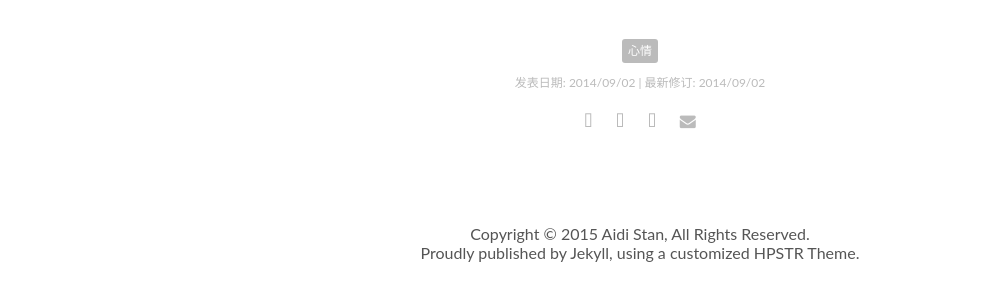
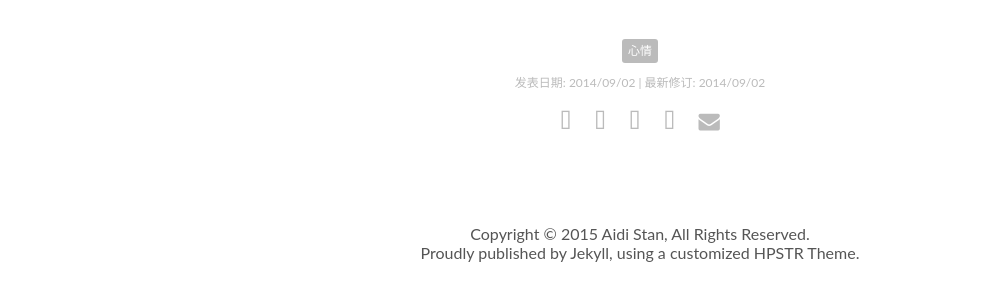
Before and after one commit to alex970448359/site-blog.aiditan.me, a Jekyll site: the page built from _posts/2014-09-02-cest-la-vie.md, in a window 1280 px wide. Shown: the part 249-549 px from the top of the page, without its empty margins (0-998 px from the left). Built offline with Jekyll 4.4.1, drawn with Linux system fonts in a browser that asks for light colours; nearby versions of some CDN libraries; comment, search, counter and statistics services are not loaded.

Commit message:
Update _layouts/post.html

```diff
--- a/_layouts/post.html
+++ b/_layouts/post.html
@@ -18,13 +18,16 @@ layout: default
       <footer class="entry-meta">
         <span class="entry-tags">{% for tag in page.tags %}<a href="{{ site.baseurl }}/tags/#{{ tag }}" title="Pages tagged {{ tag }}" class="tag">{{ tag }}</a>{% unless forloop.last %}{% endunless %}{% endfor %}</span>
         <span>发表日期: <span class="entry-date date published updated"><time datetime="{{ page.date | date_to_xmlschema }}">{{ page.date | date: "%Y/%m/%d" }}</time></span> | 最新修订: <span class="entry-date date modified"><time datetime="{{ page.modified }}">{{ page.modified | date: "%Y/%m/%d" }}</time></span></span>
-        <div class="social-share"><!-- Using JiaThis here -->
+
+        <!-- Using JiaThis here -->
+        <div class="social-share">
           <style type="text/css">ul.socialcount li{cursor:pointer;}</style>
           <ul class="socialcount socialcount-small inline-list">
-            <li><a class="jiathis_button_weixin"><i class="fa fa-weixin"></i></a></li>
-            <li><a class="jiathis_button_renren"><i class="fa fa-renren"></i> </a></li>
-            <li><a class="jiathis_button_tsina"><i class="fa fa-weibo"></i> </a></li>
-            <li><a class="jiathis_button_email"><i class="fa fa-envelope"></i> </a></li>
+            <li><a class="jiathis_button_weixin"><i class="fa fa-weixin fa-lg"></i></a></li>
+            <li><a class="jiathis_button_qzone"><i class="fa fa-qq fa-lg"></i></a></li>
+            <li><a class="jiathis_button_tsina"><i class="fa fa-weibo fa-lg"></i></a></li>
+            <li><a class="jiathis_button_renren"><i class="fa fa-renren fa-lg"></i></a></li>
+            <li><a class="jiathis_button_email"><i class="fa fa-envelope fa-lg"></i></a></li>
           </ul>
           <script type="text/javascript" >
             var jiathis_config={
```
